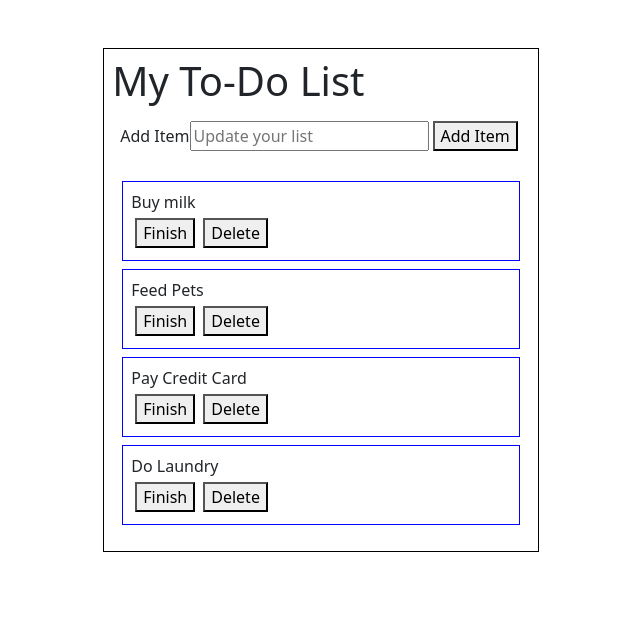
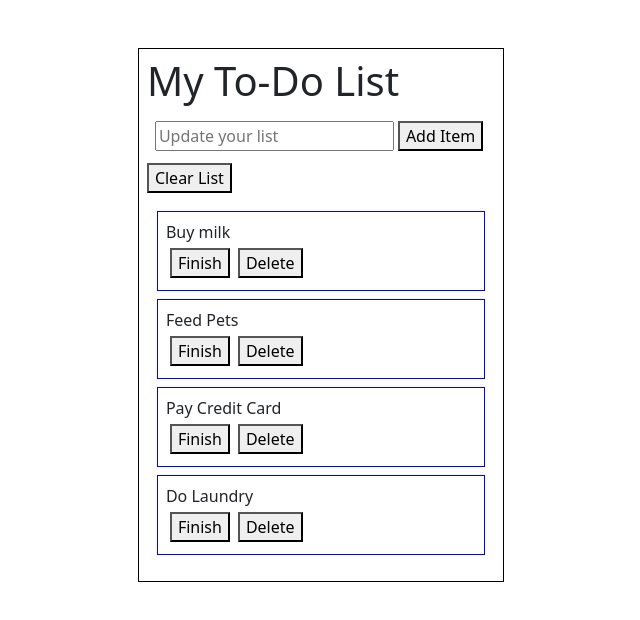
Before and after one commit to Britt22walk/TODOLIST, a React (Create React App) app: page / in a window 1280 px wide. Shown: the top 620 px of the page, without its empty margins (319-959 px from the left). Built offline with nearby package versions, Linux system fonts and the light colour scheme.

Commit message:
added clear button functionality

```diff
--- a/src/App.js
+++ b/src/App.js
@@ -17,21 +17,27 @@ class App extends Component {
   }
 
   updateListItems = (userInput) => {
-
     console.log(userInput);
-    const newList = [
-      ...this.state.listItems, { item: userInput, finished: false }
-    ]
+    const listItems = [
+      ...this.state.listItems,
+      { item: userInput, finished: false },
+    ];
     this.setState({
-      listItems: newList,
+      listItems
     });
-
-
   };
 
-  onAddItemClick() {
-    console.log("button clicked!");
-  }
+  onFinishButtonClick = () => {};
+
+  onDeleteButtonClick = () => {};
+
+  onClearButtonClick = () => {
+    console.log("Clear button clicked!")
+    const listItems = [];
+    this.setState({
+      listItems
+    })
+  };
 
   render() {
     return (
@@ -41,6 +47,7 @@ class App extends Component {
           onAddItemClick={this.onAddItemClick}
           updateListItems={this.updateListItems}
         />
+        <button onClick={this.onClearButtonClick}>Clear List</button>
         <AllTodos items={this.state.listItems} />
       </main>
     );
--- a/src/components/AddItem/AddItem.jsx
+++ b/src/components/AddItem/AddItem.jsx
@@ -9,7 +9,7 @@ class AddItem extends Component {
         return (
         <div id="add-form" className="add-form m-1 p-1">
             <form onSubmit={this.onSubmitForm}>
-                <label>Add Item</label>
+
               <input type="text" required placeholder="Update your list" value={this.props.userInput} name="newItem"></input>
               <button type="submit" className="submit-buttom m-1" >Add Item</button>
             </form>
```
